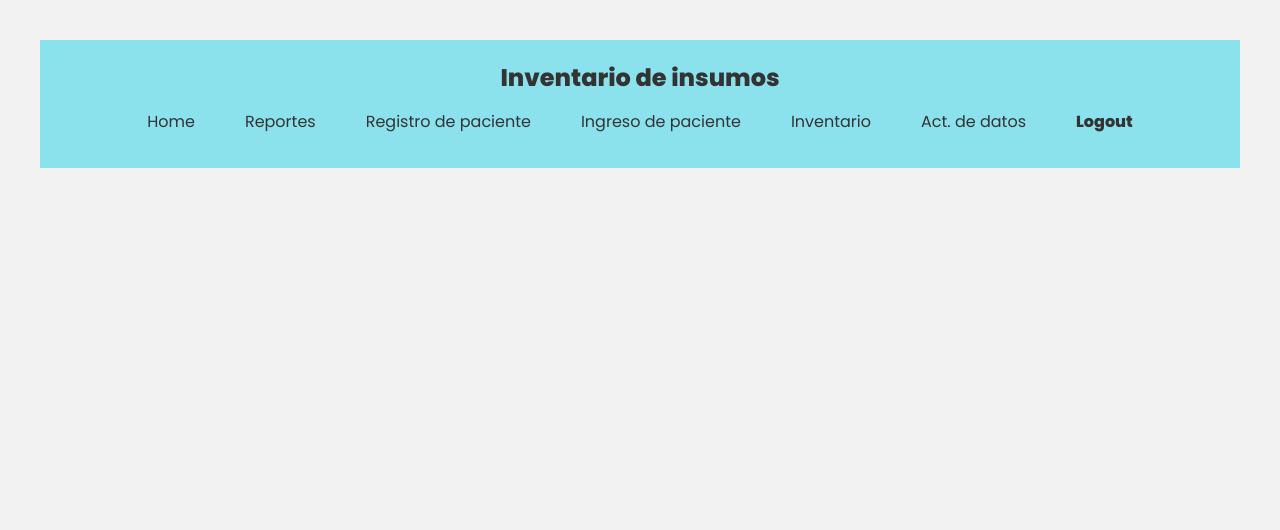
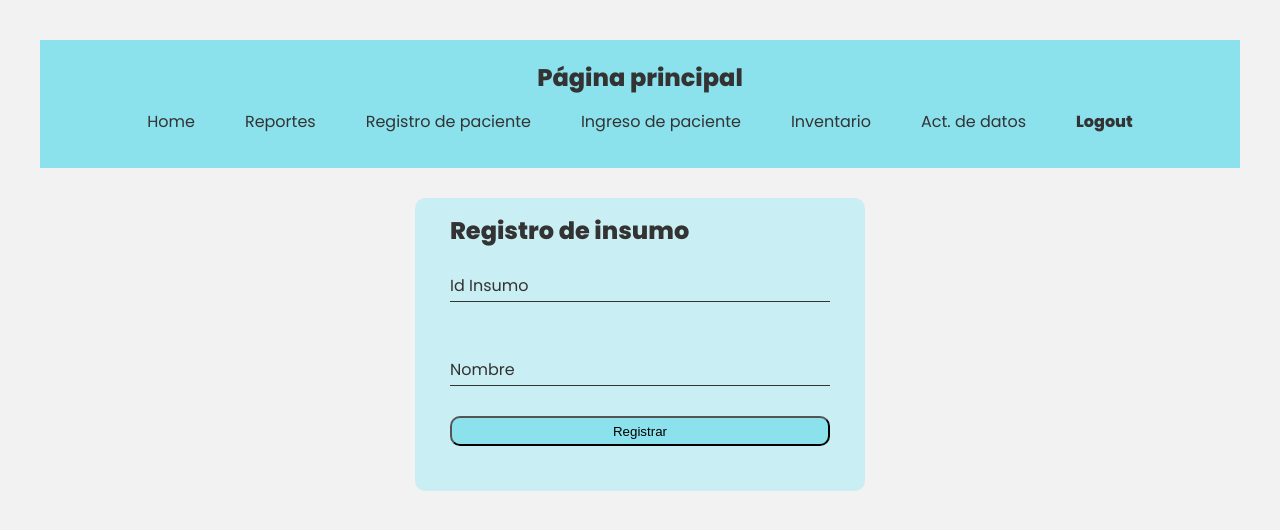
Before and after one commit to Montoya086/Proyecto_2_DB, a React (Create React App) app: page /inventario in a window 1280 px wide. Shown: the top 530 px of the page. Built offline with nearby package versions, Linux system fonts and the light colour scheme; no server answers.

Commit message:
Registro de insumo 1
Registro de insumo básico en Inventario.

```diff
--- a/src/pages/Inventario.jsx
+++ b/src/pages/Inventario.jsx
@@ -4,41 +4,70 @@ import { useSearchParams, createSearchParams } from "react-router-dom"
 import { Link } from "react-router-dom"
 
 const Inventario = () => {
+  const[searchparams] = useSearchParams();
+  const[user_id] = useState(searchparams.get('id'));
+
   const[fetchError, setFetchError]=useState(null)
-  const[fecthData, setFetchData]=useState(null)
   const[rol, setRol]=useState(null)
 
-  const [searchparams] = useSearchParams();
-  const [user_id] = useState(searchparams.get('id'));
+  const[test, setTest]=useState(null)
+  const[sesion, setSesion]=useState('')
 
   useEffect(()=>{
     const fetchTest= async ()=>{
       const {data,error}=await supabase
-        .rpc('get_medico_using_user_id',{user_id:user_id})
+      .rpc('get_medico_using_user_id',{user_id:user_id})
 
         if(error){
           setFetchError('Could not fetch')
-          setFetchData(null)
+          setTest(null)
           console.log(fetchError)
         }
         if(data){
-          setFetchData(data)
+          setTest(data)
           setFetchError(null)
+          setSesion(data[0].user_mail)
           if(data[0].user_rol==='admin'){
             setRol(true)
           }
         }
 
     }
-
     fetchTest()
   },[user_id,fetchError])
 
+  const[id_ins, setId_ins]=useState('')
+  const[nombre, setNombre]=useState('')
+
+  const handleSubmit = async (e) =>{
+    e.preventDefault();
+
+    const {data,error}=await supabase
+    .rpc('set_insumo',{
+      id_ins:id_ins,
+      nombre:nombre,
+      log_mail:sesion,
+      log_info:"Se ingresó el insumo "+nombre+" con el ID "+id_ins
+    })
+
+    if(error){
+      console.log(error)
+    }else{
+      alert("Ingresado correctamente")
+      setId_ins('')
+      setNombre('')
+    }
+    if(data){
+      //alert("Ingresado correctamente")
+    }
+
+  }
+
   return (
-    <div className="page">
+    <div className="page registro insumo">
       <div className="header">
       <nav>
-          <h1>Inventario de insumos</h1>
+          <h1>Página principal</h1>
           {/*Public paths*/}
           <Link to={{pathname:'/home',search: createSearchParams({id: user_id}).toString()}}>Home</Link>
           <Link to={{pathname:'/reportes',search: createSearchParams({id: user_id}).toString()}}>Reportes</Link>
@@ -47,7 +76,7 @@ const Inventario = () => {
           <Link to={{pathname:'/inventario',search: createSearchParams({id: user_id}).toString()}}>Inventario</Link>
           <Link to={{pathname:'/act_datos',search: createSearchParams({id: user_id}).toString()}}>Act. de datos</Link>
           {/*Private paths*/}
-          {fecthData&&rol&&(
+          {test&&rol&&(
             <>
               <Link to={{pathname:'/registro',search: createSearchParams({id: user_id}).toString()}}>Registro de médicos</Link>
               <Link to={{pathname:'/logs',search: createSearchParams({id: user_id}).toString()}}>Logs</Link>
@@ -57,7 +86,20 @@ const Inventario = () => {
         </nav>
       </div>
       <div className="body">
-
+        <form className="form-registro" onSubmit={handleSubmit}>
+          <h2 className='login_title'>Registro de insumo</h2>
+          <div className="text-box">
+            <input type="text" required value={id_ins} onChange={(e) => setId_ins(e.target.value)}/>
+            <label>Id Insumo</label>
+          </div>
+          <div className="text-box">
+            <input type="text" required value={nombre} onChange={(e) => setNombre(e.target.value)} />
+            <label>Nombre</label>
+          </div>
+          <div className="submit-button">
+            <button className='btn' type='submit'>Registrar</button>
+          </div>
+        </form>
       </div>
     </div>
   )
```
